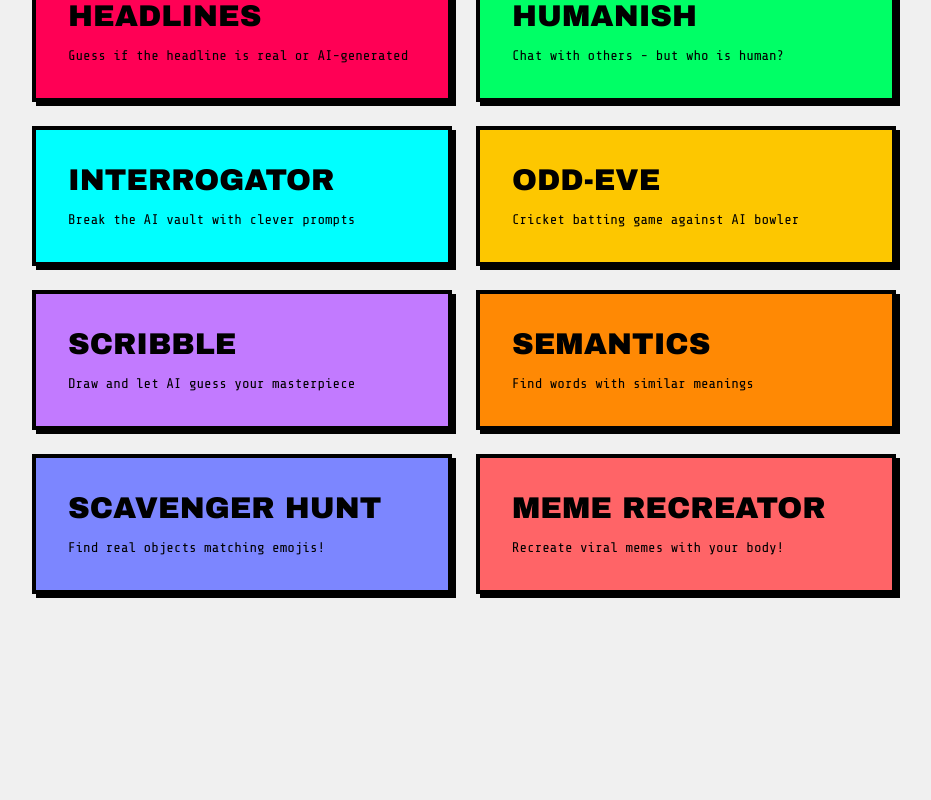
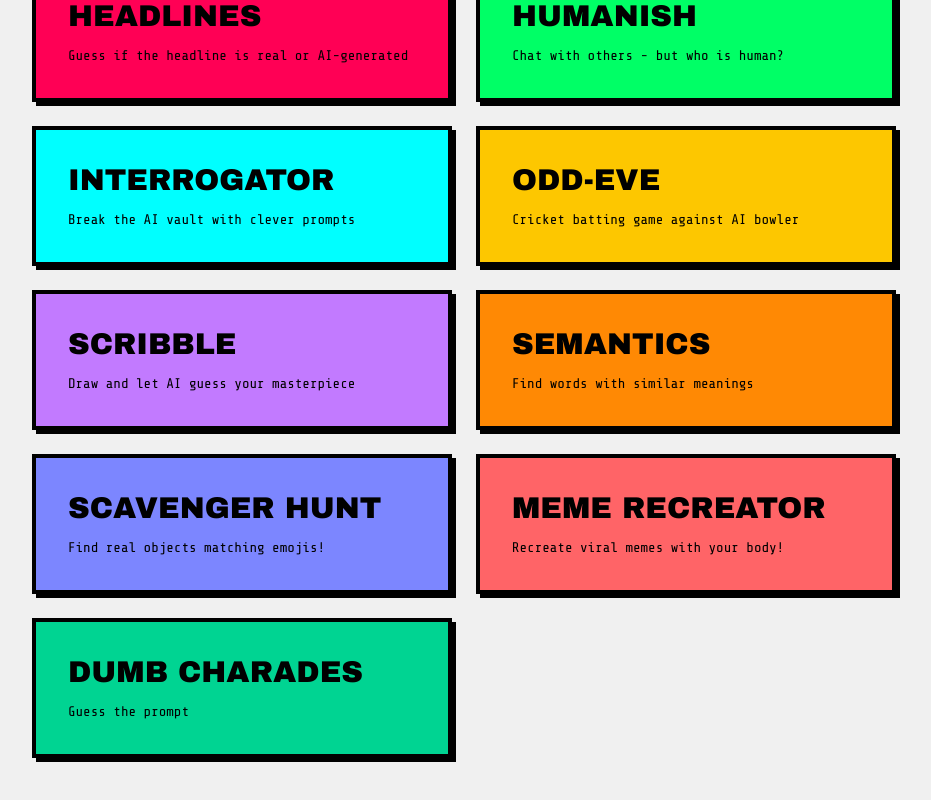
Before and after one commit to ashmitsinghk/ai-mela, a Next.js app: page /games in a window 1280 px wide. Shown: the part 338-1138 px from the top of the page, without its empty margins (176-1107 px from the left). Before the commit the page ends 1012 px from the top, so only its background shows below. Built offline with nearby package versions, Linux system fonts and the light colour scheme.

Commit message:
button of dumb

```diff
--- a/app/games/page.tsx
+++ b/app/games/page.tsx
@@ -55,6 +55,12 @@ export default function GamesPage() {
       path: '/games/meme-recreator',
       description: 'Recreate viral memes with your body!',
       color: 'bg-red-400'
+    },
+    {
+      name: 'Dumb Charades',
+      path: '/games/dumb-charades',
+      description: 'Guess the prompt',
+      color: 'bg-emerald-400'
     }
   ];
 
```
